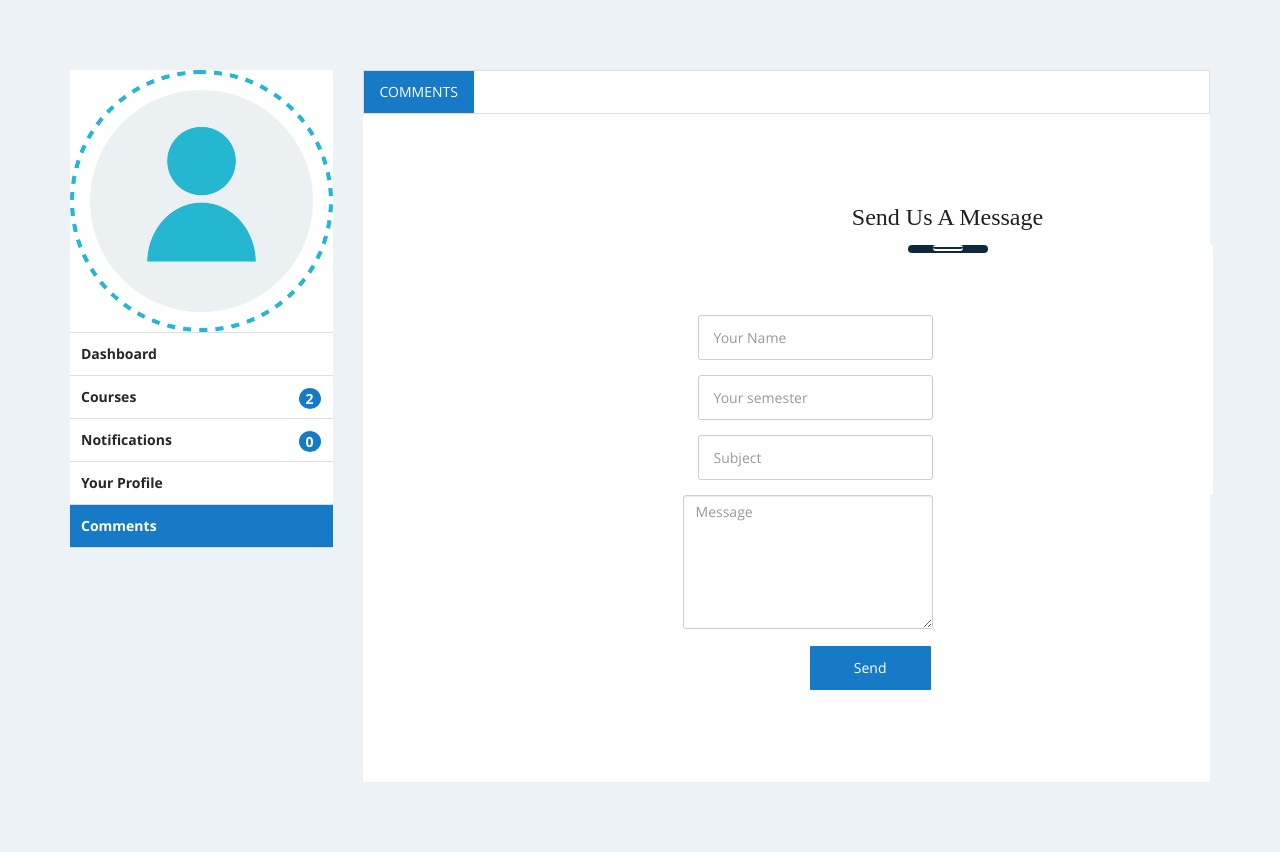
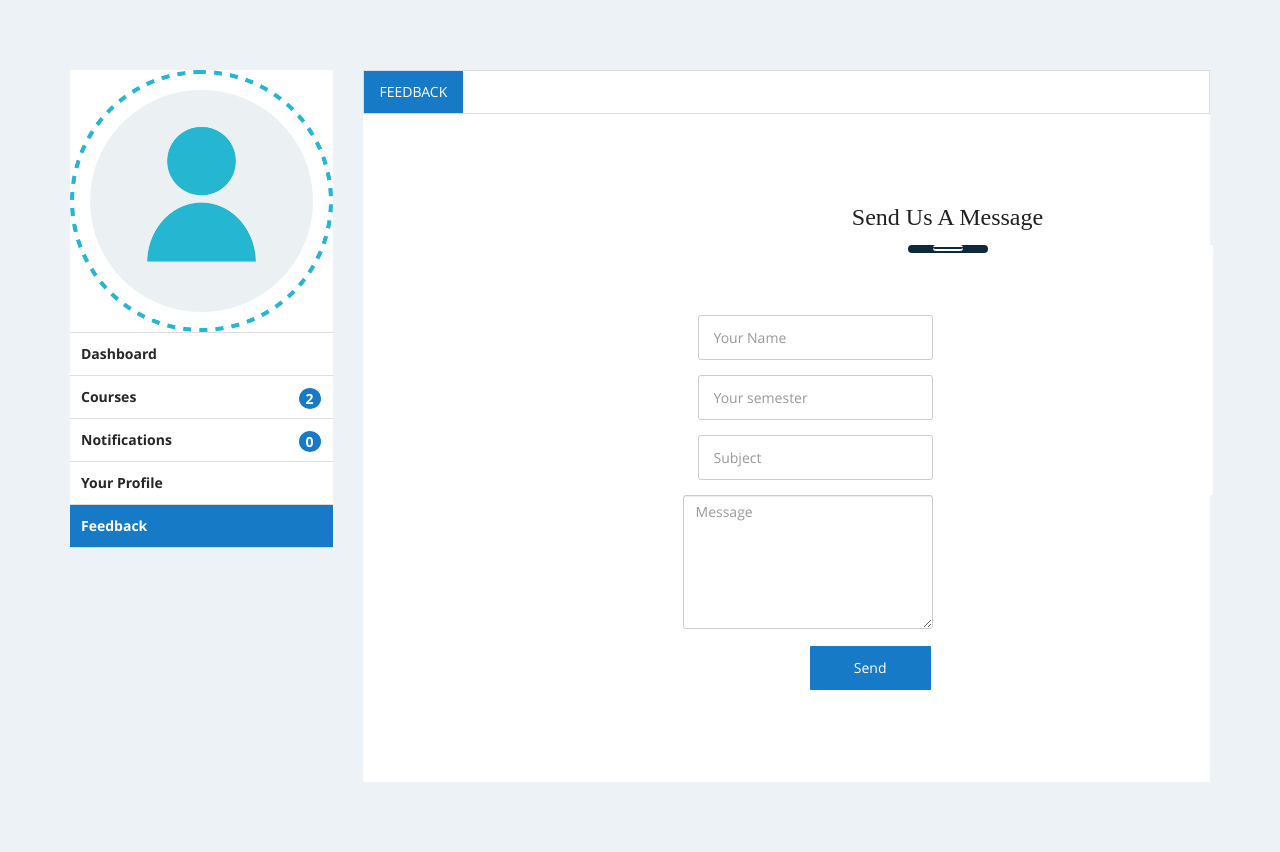
Before and after one commit to mruduljohn/PrepIT, a PHP site: page /dashboard.php in a window 1280 px wide, after a click on "Feedback"; the page is wider, and only the part inside the window is pictured. Shown: the part 366-1218 px from the top of that part. Run offline with PHP 8.4, Linux system fonts and the light colour scheme; grey boxes labelled with a size stand in for pictures from a placeholder-image service; some libraries are stand-ins or nearby versions; some web fonts are replaced.

Commit message:
comment changed to feedback

```diff
--- a/dashboard.php
+++ b/dashboard.php
@@ -120,7 +120,7 @@
 
 						  <li><a href="#notification" data-toggle="tab">notifications <span>0</span></a></li>
 						  <li><a href="#profile" data-toggle="tab">Your Profile</a></li>
-						  <li><a href="#forums" data-toggle="tab">comments</a></li>
+						  <li><a href="#forums" data-toggle="tab">Feedback</a></li>
 						</ul>
 					</div>
 				</div>
@@ -505,7 +505,7 @@ if (isset($_SESSION['username'])) {
 							<div role="tabpanel">
 								<!-- Nav tabs -->
 								<ul class="nav nav-tabs" role="tablist">
-									<li role="presentation" class="active"><a href="#started" aria-controls="started" role="tab" data-toggle="tab">Comments</a></li>
+									<li role="presentation" class="active"><a href="#started" aria-controls="started" role="tab" data-toggle="tab">Feedback</a></li>
 								</ul>
 
 								<!--Section fourteen Contact form start-->
```
